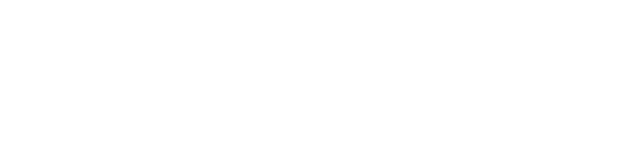
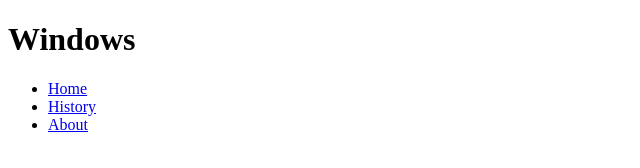
Before and after one commit to veralizeth/IT115-Web-Page, a plain HTML site: page index.html in a window 1280 px wide. Shown: the whole page, without its empty margins (0-640 px from the left). Drawn offline with Linux system fonts and the light colour scheme.

Commit message:
Update index.html

```diff
--- a/index.html
+++ b/index.html
@@ -7,12 +7,20 @@
     <head>
         <meta charset="utf-8">
         <meta http-equiv="X-UA-Compatible" content="IE=edge">
-        <title>Web Page Title</title>
+        <title>Windows</title>
         <meta name="description" content="">
         <meta name="viewport" content="width=device-width, initial-scale=1">
         <link rel="stylesheet" href="">
     </head>
     <body>
+        <h1 class="masthead">Windows</h1>
+		<nav>
+			<ul>
+				<li class="seasons"><a href="Default">Home</a></li>
+				<li class="seasons"><a href="Spring">History</a></li>
+				<li class="seasons"><a href="Summer">About</a></li>
+			</ul>
+		</nav>
         <!--[if lt IE 7]>
             <p class="browsehappy">You are using an <strong>outdated</strong> browser. Please <a href="#">upgrade your browser</a> to improve your experience.</p>
         <![endif]-->
```
